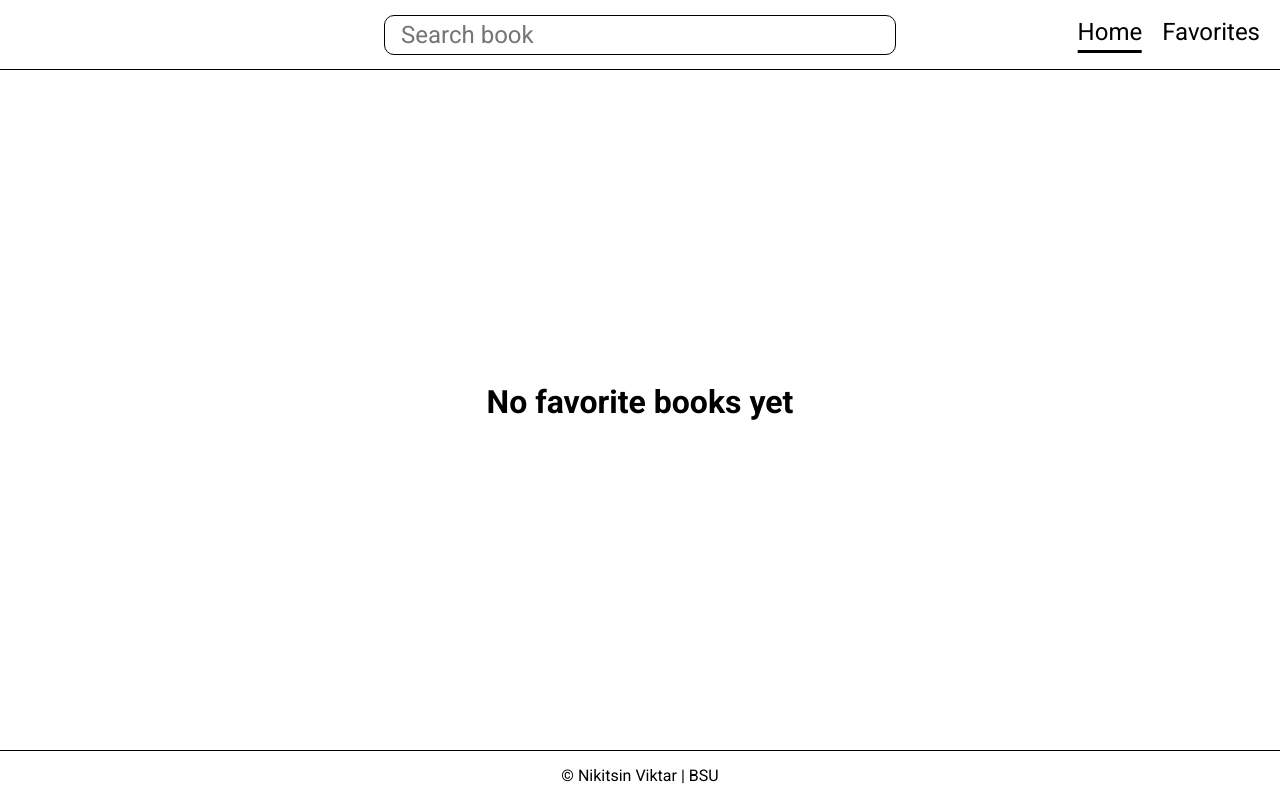
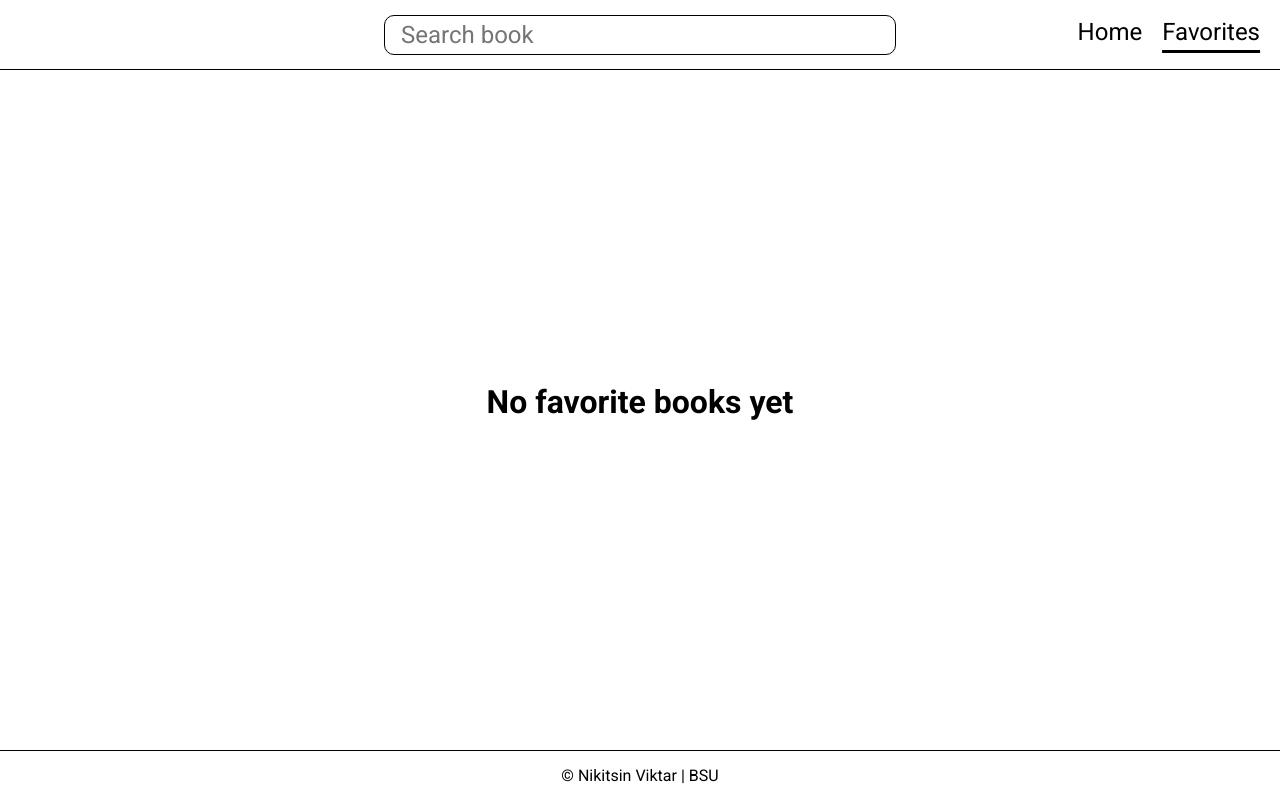
Before and after one commit to nikitinvitya/book_site, a Next.js app in the folder client/: page /favorites in a window 1280 px wide. Built offline with nearby package versions, Linux system fonts and the light colour scheme; no server answers.

Commit message:
fix(navlink): make correctly highlight active nav link

```diff
--- a/client/src/app/styles/index.scss
+++ b/client/src/app/styles/index.scss
@@ -4,6 +4,8 @@
 body {
   font: var(--font-s);
   background: var(--bg-color);
+  display: flex;
+  flex-direction: column;
 
   min-height: 100vh;
 }
--- a/client/src/views/Homepage/ui/Homepage.module.scss
+++ b/client/src/views/Homepage/ui/Homepage.module.scss
@@ -1,9 +1,10 @@
 .homepage {
   min-width: 100vw;
   display: flex;
-  justify-content: center;
+  justify-content: start;
   align-items: center;
   flex-direction: column;
+  flex-grow: 1;
 
   .bookSection {
     margin-top: var(--navBar-height);
--- a/client/src/widgets/NavBar/ui/NavBar.tsx
+++ b/client/src/widgets/NavBar/ui/NavBar.tsx
@@ -5,6 +5,7 @@ import {BookSearch} from "@/widgets/BookSearch";
 import {NAV_ITEMS} from "@/shared/constants/routes";
 import Link from "next/link";
 import {useState} from "react";
+import {usePathname} from "next/navigation";
 
 
 interface NavBarProps {
@@ -12,7 +13,7 @@ interface NavBarProps {
 }
 
 export const NavBar = (props: NavBarProps) => {
-  const [activePath, setActivePath] = useState('/')
+  const pathname = usePathname()
 
   return (
     <header className={classes.navBar}>
@@ -22,8 +23,7 @@ export const NavBar = (props: NavBarProps) => {
         {NAV_ITEMS.map((item) => (
           <Link href={item.path}
                 key={item.path}
-                className={`${classes.link} ${activePath === item.path ? classes.active : ''}`}
-                onClick={() => setActivePath(item.path)}>
+                className={`${classes.link} ${pathname === item.path ? classes.active : ''}`}>
             {item.text}
           </Link>
         ))}
```
Also changed, not shown: client/src/views/Homepage/ui/Homepage.tsx (+6 -8 lines).
